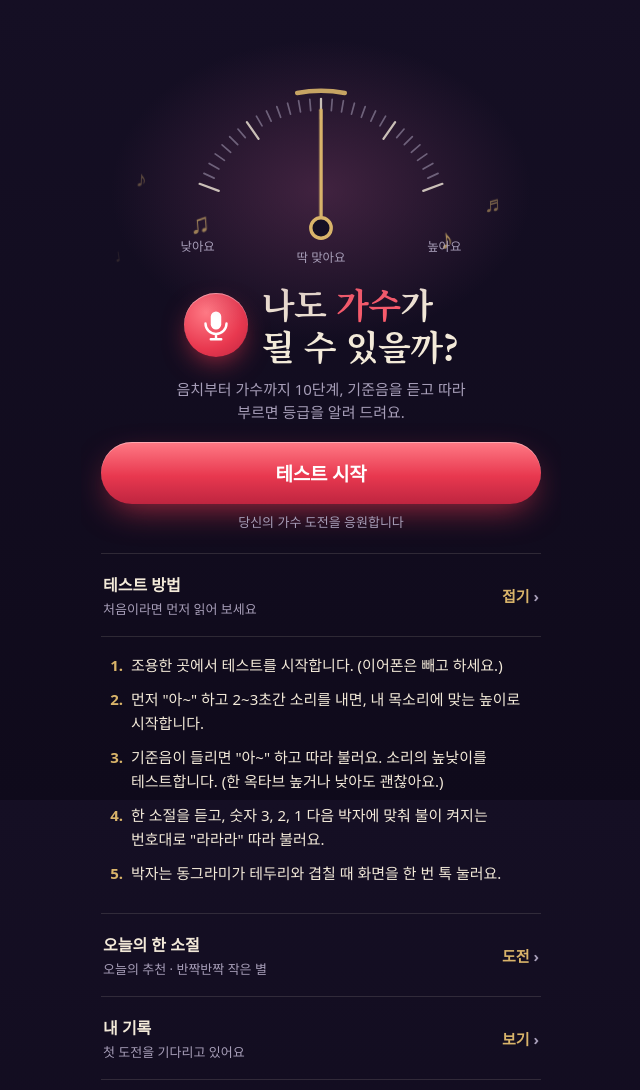
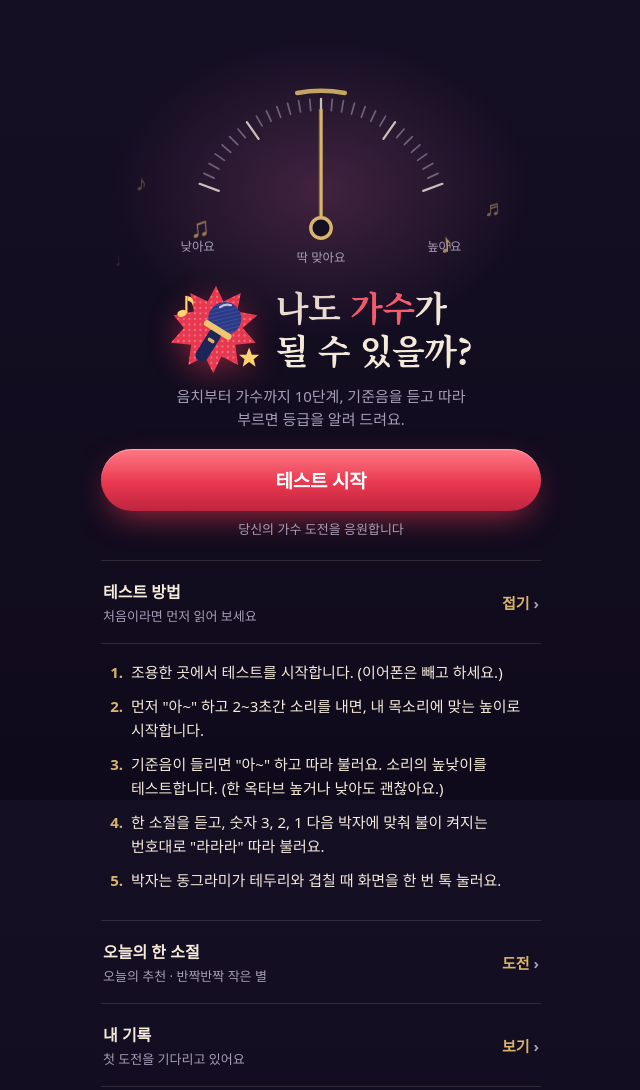
Before and after one commit to woonykorea-ctrl/woony-s-world, a plain HTML site: page pitch/index.html in a window 1280 px wide. Shown: the top 1090 px of the page, without its empty margins (319-959 px from the left). Drawn offline with Linux system fonts and the light colour scheme.

Commit message:
pitch: pop-art mic illustration
Co-Authored-By: Claude Sonnet 5.5 <noreply@anthropic.com>
Claude-Session: https://claude.ai/code/session_01Ry9YpjCm4fGnEf9ndnwJkY

```diff
--- a/pitch/index.html
+++ b/pitch/index.html
@@ -173,10 +173,8 @@ h2{font-size:23px;margin:10px 0}
 
 .title-row{display:flex;align-items:center;justify-content:center;gap:14px;margin:16px 0 10px}
 .title-row h1{margin:0;text-align:left}
-.mic-badge{flex:0 0 64px;width:64px;height:64px;border-radius:50%;display:grid;place-items:center;background:radial-gradient(circle at 35% 30%,#ff7a85,#e8384f 60%,#bf2540);box-shadow:0 10px 28px -8px rgba(232,56,79,.8),inset 0 1px 0 rgba(255,255,255,.4)}
-.mic-badge svg{width:36px;height:36px}
-.mic-badge rect{fill:#fff}
-.mic-badge path{fill:none;stroke:#fff;stroke-width:3.2;stroke-linecap:round}
+.mic-art{flex:0 0 92px;width:92px;height:92px;filter:drop-shadow(0 8px 14px rgba(232,56,79,.45))}
+.mic-art svg{width:100%;height:100%;display:block}
 </style>
 </head>
 <body>
@@ -195,7 +193,24 @@ h2{font-size:23px;margin:10px 0}
       <text x="274" y="170" text-anchor="end">높아요</text>
     </svg>
     <div class="title-row">
-      <span class="mic-badge" aria-hidden="true"><svg viewBox="0 0 48 48"><rect x="17" y="6" width="14" height="24" rx="7"></rect><path d="M10 22a14 14 0 0 0 28 0M24 36v7M17 43h14"></path></svg></span>
+      <span class="mic-art" aria-hidden="true"><svg viewBox="0 0 100 100">
+        <defs>
+          <pattern id="dots" width="6" height="6" patternUnits="userSpaceOnUse"><circle cx="3" cy="3" r="1.2" fill="#fff" fill-opacity=".3"></circle></pattern>
+          <pattern id="mesh" width="4" height="4" patternUnits="userSpaceOnUse" patternTransform="rotate(45)"><path d="M0 0v4" stroke="#8fa2ff" stroke-opacity=".45" stroke-width=".8"></path></pattern>
+        </defs>
+        <path id="burst" d="M50 3l8 17 19-9-4 20 22 4-16 14 14 16-22 2 3 22-18-9-9 18-9-18-18 9 3-22-22-2 14-16L4 35l22-4-4-20 19 9z" fill="#e8384f"></path>
+        <path d="M50 3l8 17 19-9-4 20 22 4-16 14 14 16-22 2 3 22-18-9-9 18-9-18-18 9 3-22-22-2 14-16L4 35l22-4-4-20 19 9z" fill="url(#dots)"></path>
+        <g transform="rotate(32 50 54)">
+          <rect x="43" y="50" width="14" height="40" rx="7" fill="#1d2557"></rect>
+          <rect x="46" y="62" width="8" height="4" rx="2" fill="#d9b46a"></rect>
+          <circle cx="50" cy="36" r="18" fill="#2c3a86"></circle>
+          <circle cx="50" cy="36" r="18" fill="url(#mesh)"></circle>
+          <rect x="33" y="47" width="34" height="7" rx="3.5" fill="#f0c76e"></rect>
+          <path d="M39 28a13 13 0 0 1 9-8" fill="none" stroke="#fff" stroke-opacity=".7" stroke-width="2.4" stroke-linecap="round"></path>
+        </g>
+        <g fill="#ffd36e"><ellipse cx="13" cy="33" rx="5" ry="3.7" transform="rotate(-20 13 33)"></ellipse><rect x="16.6" y="14" width="2.4" height="19"></rect><path d="M19 14q9 2 6 11-1-5-6-6z"></path></g>
+        <polygon points="86,70 89,78 97,78 91,83 93,91 86,86 79,91 81,83 75,78 83,78" fill="#ffd36e"></polygon>
+      </svg></span>
       <h1>나도 <span class="hot">가수</span>가<br>될 수 있을까?</h1>
     </div>
     <p class="sub">음치부터 가수까지 10단계, 기준음을 듣고 따라 부르면 등급을 알려 드려요.</p>
```
